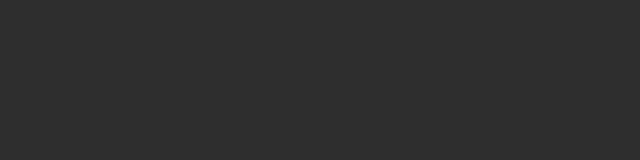
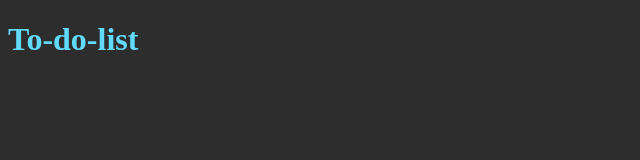
Before and after one commit to SabrinaMouginot/To-Do-List_React, a plain HTML site: page index.html in a window 1280 px wide. Shown: the whole page, without its empty margins (0-640 px from the left). Drawn offline with Linux system fonts and the light colour scheme.

Commit message:
ajout d'un titre

```diff
--- a/index.html
+++ b/index.html
@@ -13,7 +13,10 @@
     <title>To-DO-List</title>
 </head>
 <body>
-    <div id="app"></div>
+    <div id="app">
+        <h1>To-do-list</h1>
+
+    </div>
     <script src="script.js"></script>
 </body>
 </html>
```
Also changed, not shown: style.css (line endings or trailing spaces).
